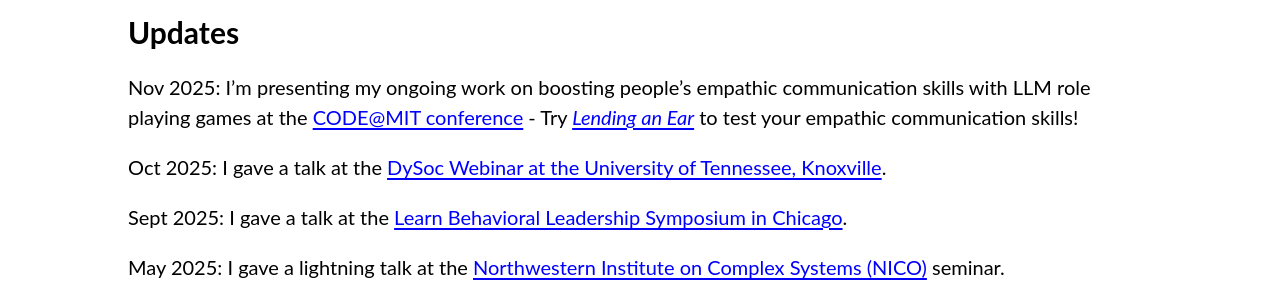
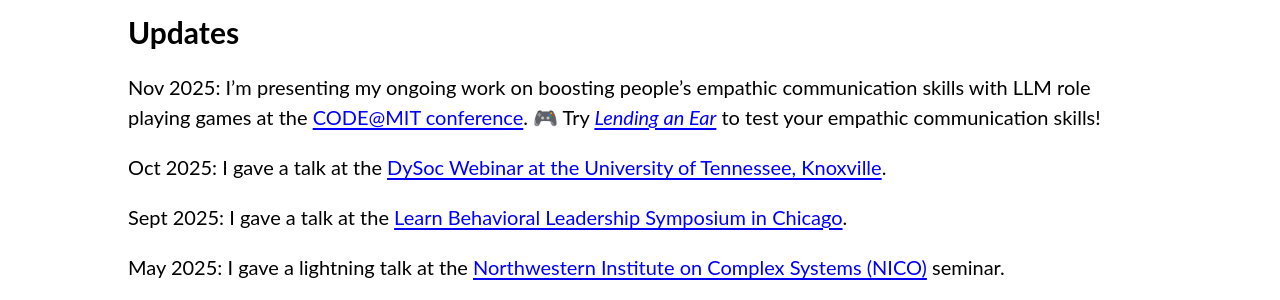
Before and after one commit to aakriti1kumar/aakriti1kumar.github.io, a Jekyll site: the page built from index.md, in a window 1280 px wide. Shown: the part 1110-1410 px from the top of the page. Built offline with Jekyll 4.4.1, drawn with Linux system fonts in a browser that asks for light colours; our own code applies the rules of GitHub Pages for plain Markdown files; Markdown is read by kramdown in place of the engine named in the settings.

```diff
--- a/index.md
+++ b/index.md
@@ -21,7 +21,8 @@ Feel free to reach out to me for collaborations or any inquiries related to my r
 
 ## Updates
 
-Nov 2025: I'm presenting my ongoing work on boosting people's empathic communication skills with LLM role playing games at the [CODE@MIT conference](https://ide.mit.edu/events/2025-conference-on-digital-experimentation-mit-codemit/) - Try [_Lending an Ear_](https://human-ai-collaboration-lab.kellogg.northwestern.edu/rpg) to test your empathic communication skills!
+Nov 2025: I'm presenting my ongoing work on boosting people's empathic communication skills with LLM role playing games at the [CODE@MIT conference](https://ide.mit.edu/events/2025-conference-on-digital-experimentation-mit-codemit/).
+🎮 Try [_Lending an Ear_](https://human-ai-collaboration-lab.kellogg.northwestern.edu/rpg) to test your empathic communication skills!
 
 Oct 2025: I gave a talk at the [DySoc Webinar at the University of Tennessee, Knoxville](https://calendar.utk.edu/event/dysoc-webinar-boosting-empathic-communication-skills-via-llm-role-playing-games).
 
```
